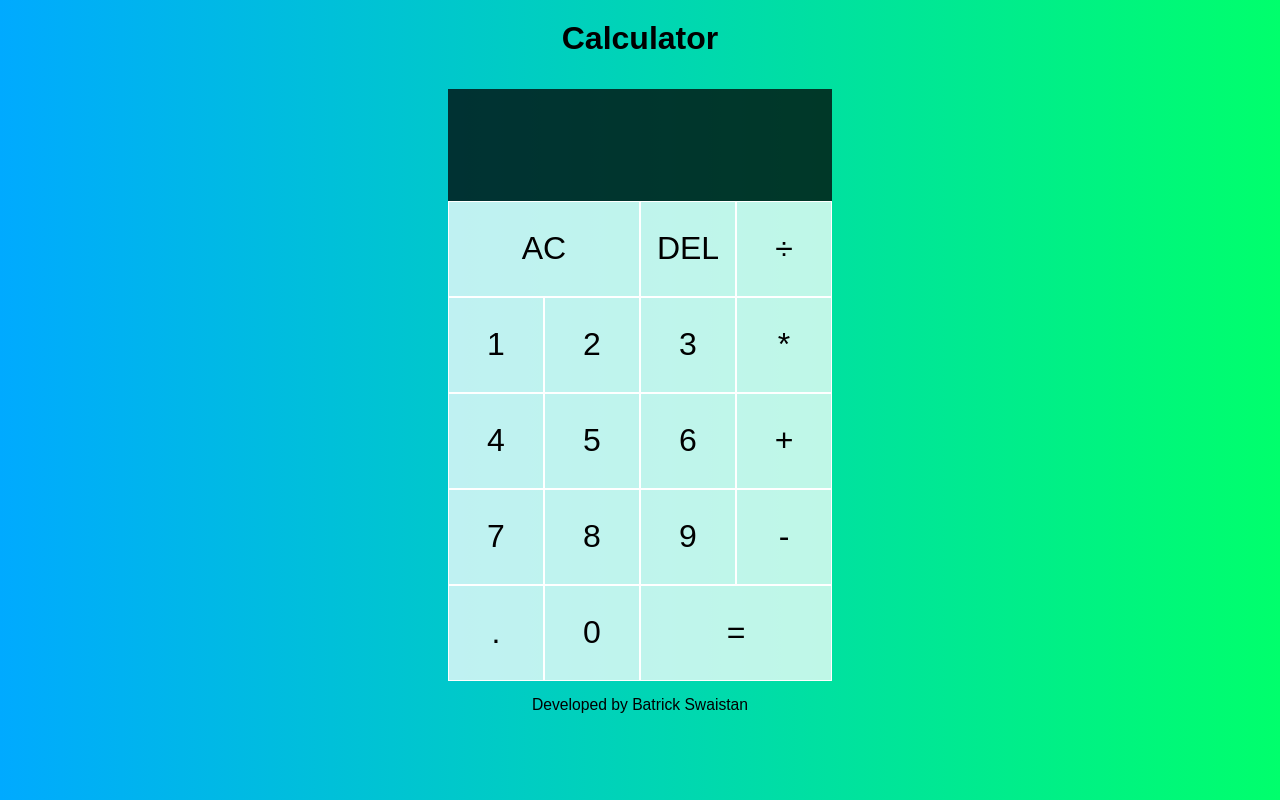
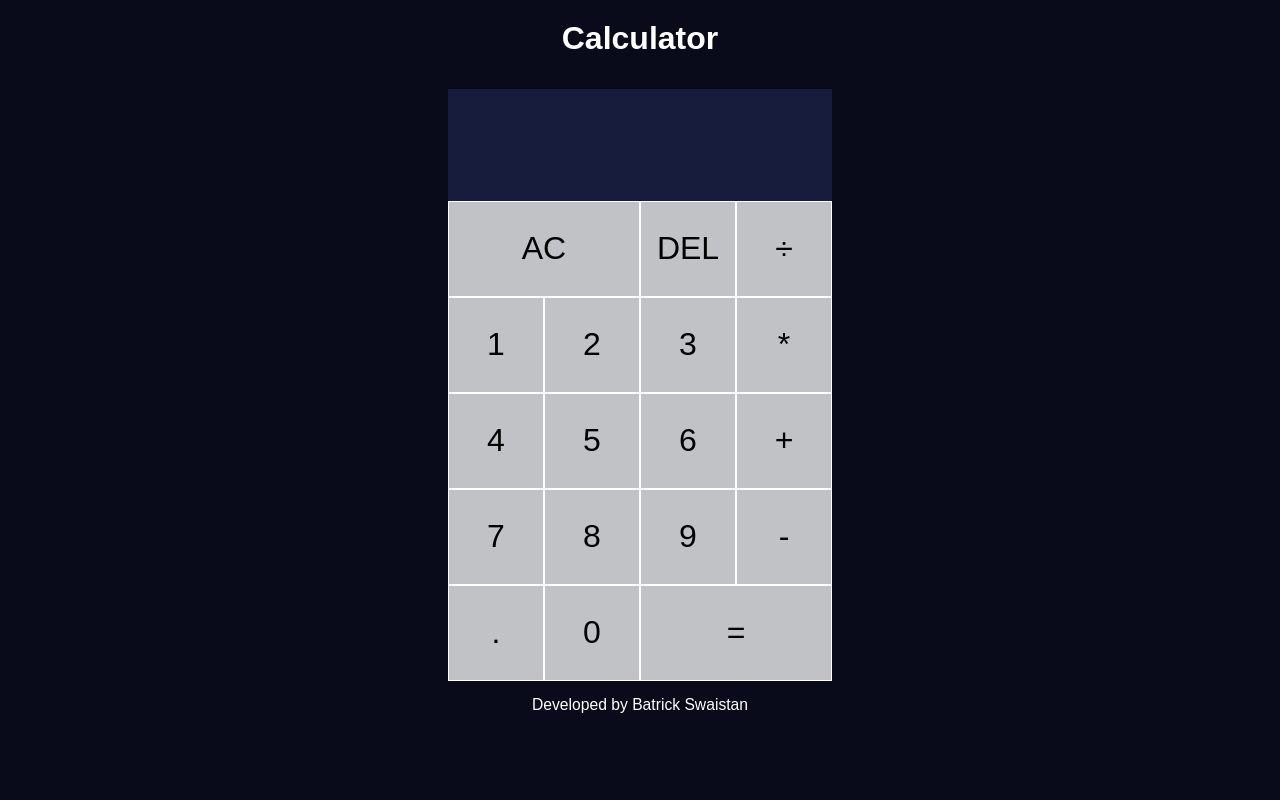
Before and after one commit to batrick-swaistan/calculator-react, a React (Create React App) app: page / in a window 1280 px wide. Built offline with nearby package versions, Linux system fonts and the light colour scheme.

Commit message:
Some styles added

```diff
--- a/src/style.css
+++ b/src/style.css
@@ -6,9 +6,10 @@
 body{
     margin: 0;
     font-family: 'Nunito', sans-serif;
-    background: linear-gradient(to right, #00AAFF,#00FF6C);
+    background: #090a1a;
     margin: 0;
     padding: 0;
+    color: white;
 }
 
 h1{
@@ -56,7 +57,7 @@ h1{
 
 .output{
     grid-column: 1 / -1;
-    background-color: rgba(0,0,0,.75);
+    background-color: #171b3c;
     display: flex;
     flex-direction: column;
     align-items: flex-end;
@@ -87,17 +88,18 @@ h1{
 
 
 .footer p{
-    color: black;
+
     font-size: 0.98rem;
 }
 
 .footer p a {
     text-decoration: none;
-    color: black;
+    color: white;
+
 }
 
 
 .footer p a:hover{
     cursor: pointer;
-    color: #737373;
+    color: #647bff;
 }
```
